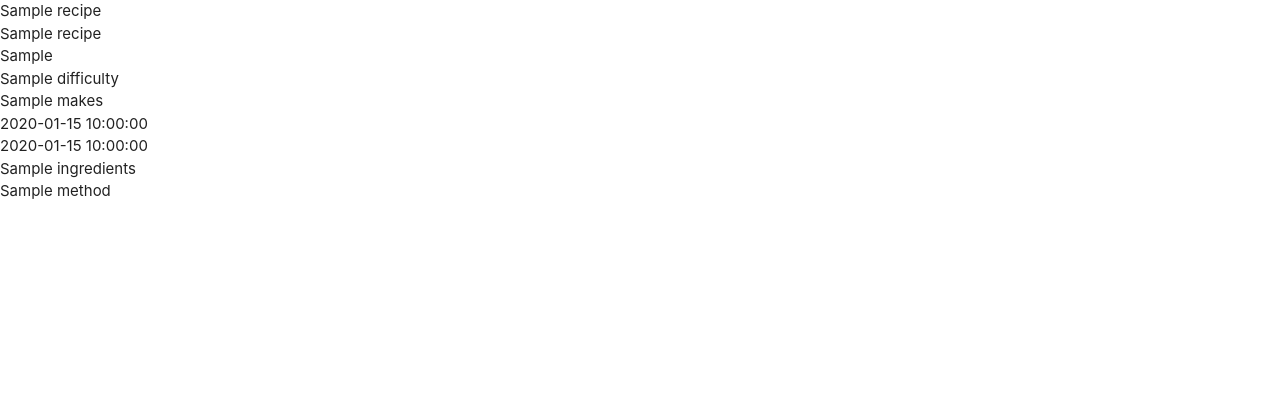
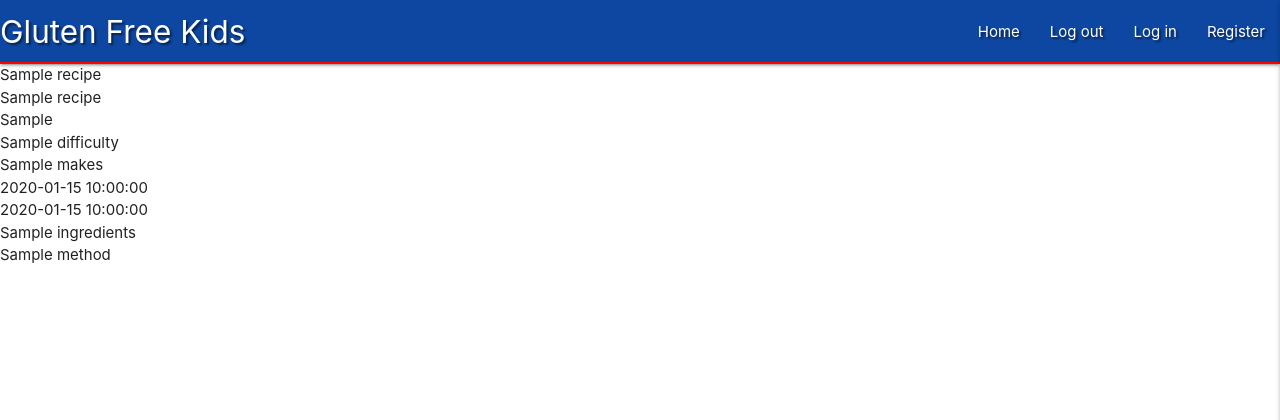
Before and after one commit to EDavies2020/MS3, a Flask app: page / in a window 1280 px wide. Shown: the top 420 px of the page. Run offline with Flask 2, Linux system fonts and the light colour scheme; a database or web service that is not in the repository returns one stand-in record (values such as "Sample title"); some libraries are stand-ins or nearby versions.

Commit message:
Materialize navbar and sidebar added with basic styling to both added

```diff
--- a/static/css/style.css
+++ b/static/css/style.css
@@ -0,0 +1,9 @@
+.logo-shadow {
+    text-shadow: 2px 2px 2px rgba(0,0,0,0.5);
+    border-bottom: 2px solid red;
+}
+.sidebar {
+    color: white;
+    text-shadow: 1px 1px 1px rgba(0,0,0,0.5);
+    border-bottom: 2px solid red;
+}
--- a/static/js/script.js
+++ b/static/js/script.js
@@ -0,0 +1,3 @@
+$(document).ready(function(){
+    $(".sidenav").sidenav({edge: "right"});
+  });
--- a/templates/base.html
+++ b/templates/base.html
@@ -1,17 +1,45 @@
 <!DOCTYPE html>
 <html lang="en">
+
 <head>
     <meta charset="UTF-8">
     <meta name="viewport" content="width=device-width, initial-scale=1.0">
     <link rel="stylesheet" href="https://cdnjs.cloudflare.com/ajax/libs/font-awesome/5.15.3/css/all.min.css"
-        integrity="sha512-iBBXm8fW90+nuLcSKlbmrPcLa0OT92xO1BIsZ+ywDWZCvqsWgccV3gFoRBv0z+8dLJgyAHIhR35VZc2oM/gI1w==" crossorigin="anonymous" referrerpolicy="no-referrer" type="text/css" />
-    <link rel="stylesheet" href="https://cdnjs.cloudflare.com/ajax/libs/materialize/1.0.0/css/materialize.min.css" type="text/css">
+        integrity="sha512-iBBXm8fW90+nuLcSKlbmrPcLa0OT92xO1BIsZ+ywDWZCvqsWgccV3gFoRBv0z+8dLJgyAHIhR35VZc2oM/gI1w=="
+        crossorigin="anonymous" referrerpolicy="no-referrer" type="text/css" />
+    <link rel="stylesheet" href="https://cdnjs.cloudflare.com/ajax/libs/materialize/1.0.0/css/materialize.min.css"
+        type="text/css">
     <link rel="stylesheet" href="{{ url_for('static', filename='css/style.css') }}" type="text/css">
     {% block styles %}
     {% endblock %}
     <title>GF Recipes</title>
 </head>
+
 <body>
+
+<!-- top nav bar -->
+    <header>
+        <nav>
+            <div class="nav-wrapper logo-shadow blue darken-4">
+                <a href="#!" class="brand-logo">Gluten Free Kids</a>
+                <a href="#" data-target="mobile-demo" class="sidenav-trigger right"><i class="fas fa-bars"></i></a>
+                <ul class="right hide-on-med-and-down">
+                    <li><a href="{{ url_for('get_recipes') }}">Home</a></li>
+                    <li><a href="#">Log out</a></li>
+                    <li><a href="#">Log in</a></li>
+                    <li><a href="#">Register</a></li>
+                </ul>
+            </div>
+        </nav>
+<!-- mobile nav bar -->
+        <ul class="sidenav" id="mobile-demo">
+            <li><h4 class="center-align sidebar blue darken-4"><strong>GF Kids</strong></h4></li>
+            <li><a href="{{ url_for('get_recipes') }}">Home</a></li>
+            <li><a href="#">Log out</a></li>
+            <li><a href="#">Log in</a></li>
+            <li><a href="#">Register</a></li>
+        </ul>
+    </header>
 
     {% block content %}
     {% endblock %}
@@ -23,4 +51,5 @@
     {% block scripts %}
     {% endblock %}
 </body>
+
 </html>
```
